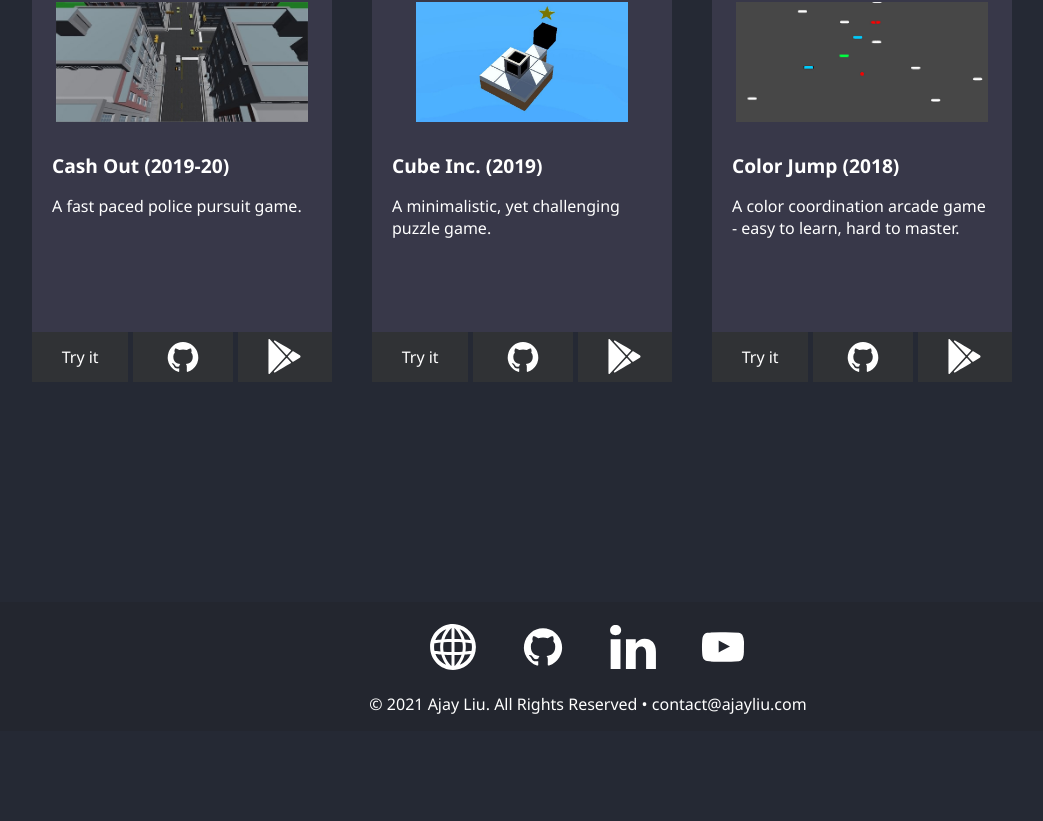
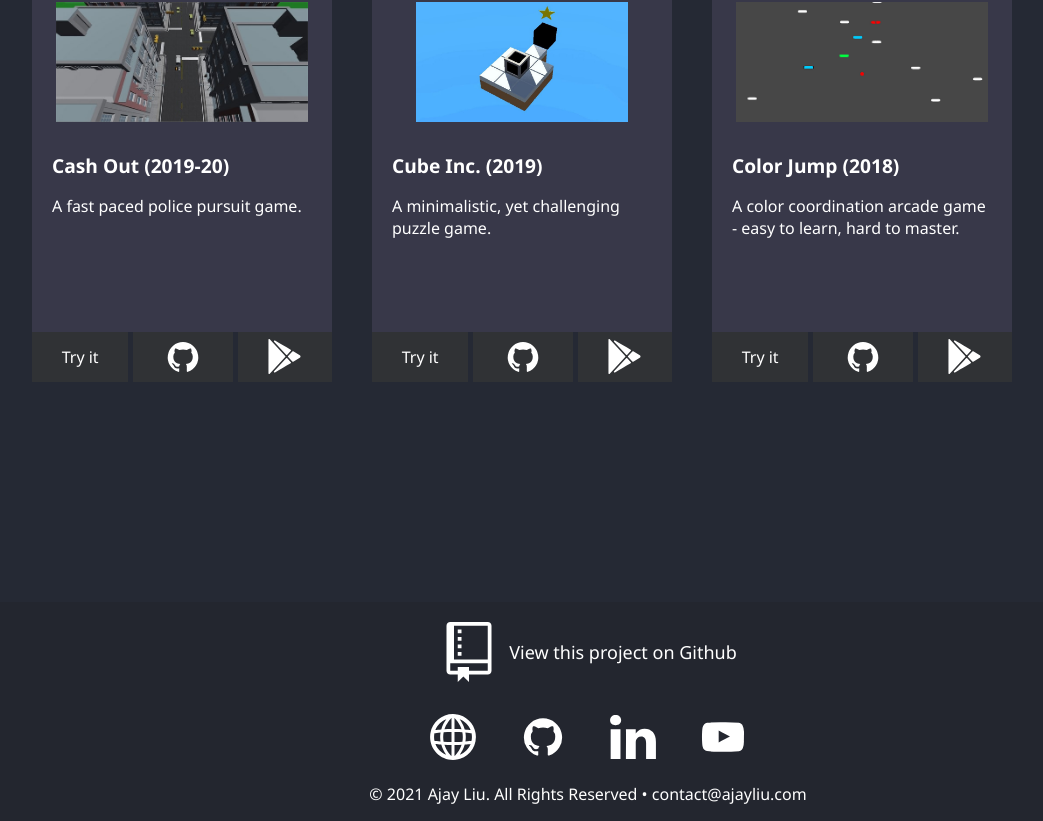
Before and after one commit to AjayLiu/ajayliu.com, a Next.js app: page /games in a window 1280 px wide. Shown: the part 3587-4408 px from the top of the page, without its empty margins (52-1095 px from the left). Before the commit the page ends 4318 px from the top, so only its background shows below. Built offline with nearby package versions, Linux system fonts and the light colour scheme.

Commit message:
Add 'view project on Github' to Footer

```diff
--- a/src/components/Footer/Footer.module.scss
+++ b/src/components/Footer/Footer.module.scss
@@ -7,6 +7,21 @@
   margin: auto;
   padding-top: 20px;
   margin-top: 200px;
+
+  .repo {
+    height: 60px;
+    margin-bottom: 30px;
+    .repoAnchor {
+      display: flex;
+      align-items: center;
+      height: 100%;
+      img {
+        height: 100%;
+        margin-right: 10px;
+      }
+      font-size: large;
+    }
+  }
 }
 #socialLinks {
   display: flex;
--- a/src/components/Footer/Footer.tsx
+++ b/src/components/Footer/Footer.tsx
@@ -1,6 +1,7 @@
 import React from "react";
 import styles from "./Footer.module.scss";
 const Footer: React.FC = () => {
+  const projectRepoLink = "https://github.com/AjayLiu/ajayliu.com";
   return (
     <footer className={styles.footer}>
       <p>
@@ -30,8 +31,6 @@ const Footer: React.FC = () => {
             className={styles.image}
             src={"/img/linkedin.svg"}
             alt="github logo"
-            width={50}
-            height={50}
           />
         </a>
         <a href="https://www.youtube.com/channel/UClr6XCaguPeM0g7UL6Lvs3g">
@@ -42,6 +41,12 @@ const Footer: React.FC = () => {
           />
         </a>
       </div>
+      <div className={styles.repo}>
+        <a href={projectRepoLink} className={styles.repoAnchor}>
+          <img src={"/img/repo.svg"} />
+          View this project on Github
+        </a>
+      </div>
     </footer>
   );
 };
```
Also changed, not shown: public/img/repo.svg (added).
